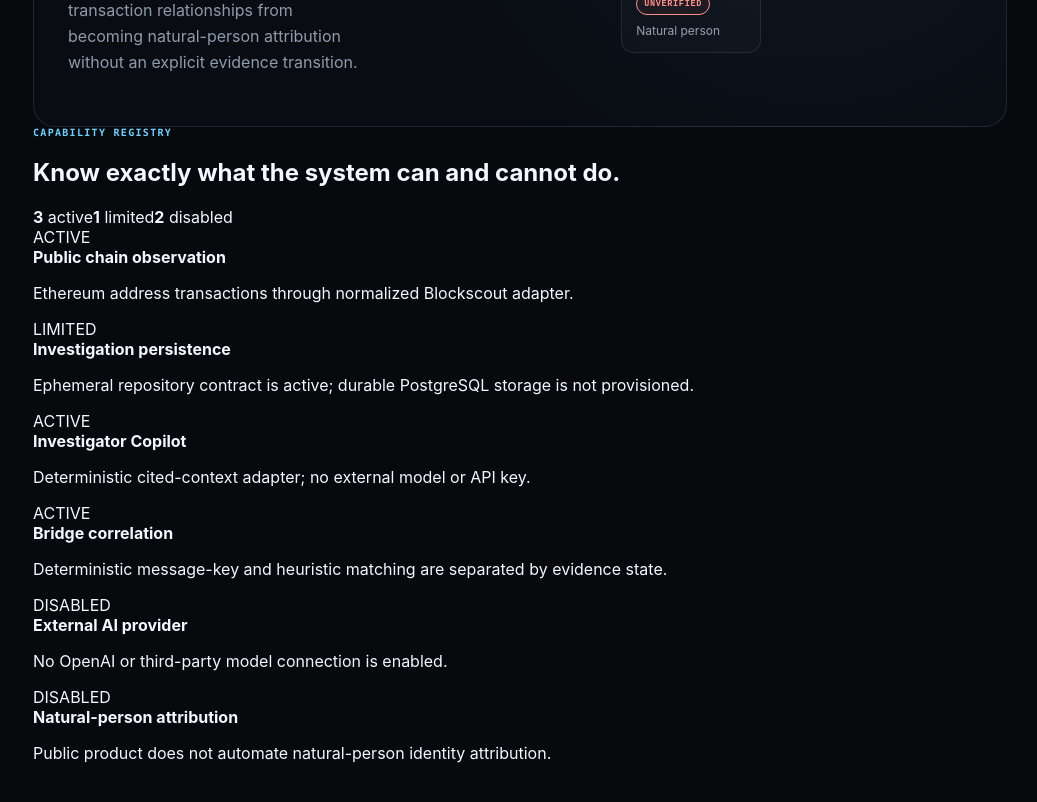
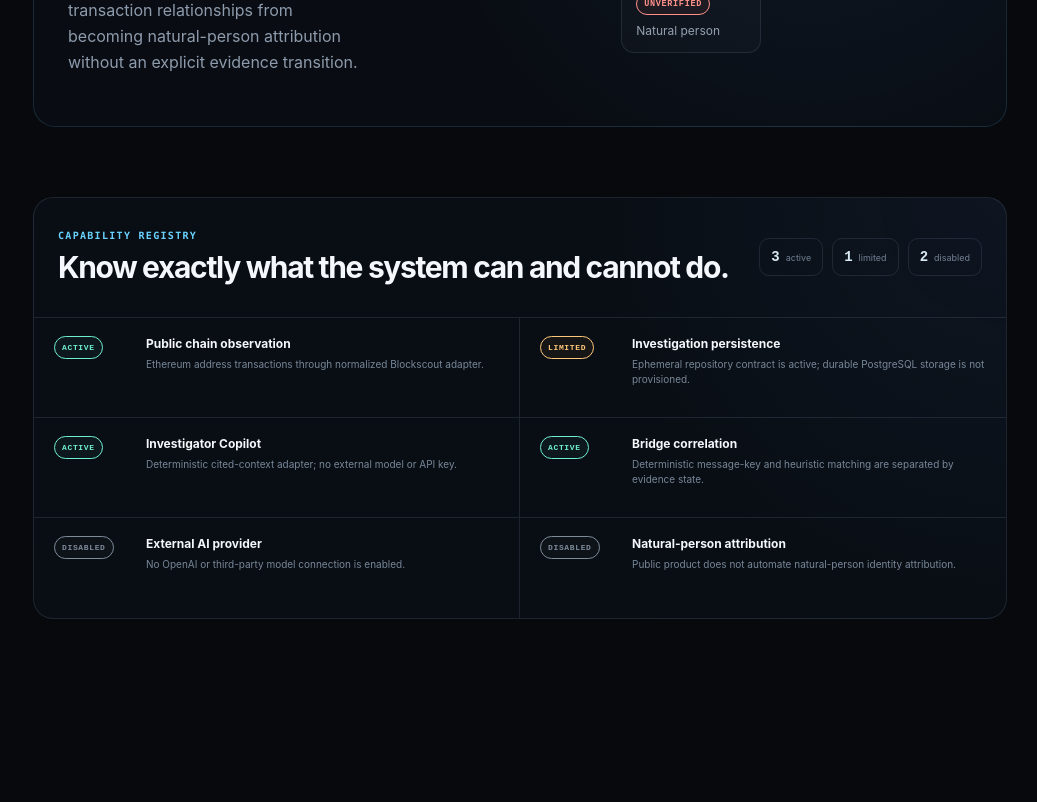
Before and after one commit to sapgun/nts-virtual-asset-tracking, a Next.js app: page / in a window 1280 px wide. Shown: the part 1640-2442 px from the top of the page, without its empty margins (243-1280 px from the left). After the commit the page ends 2339 px from the top, so only its background shows below. Built offline with nearby package versions, Linux system fonts and the light colour scheme.

Commit message:
feat(system): style capability registry

```diff
--- a/app/globals.css
+++ b/app/globals.css
@@ -2739,3 +2739,139 @@ button { color: inherit; }
     align-items: start;
   }
 }
+
+
+/* === CAPABILITY REGISTRY === */
+.capability-registry {
+  margin-top: 70px;
+  border: 1px solid var(--line);
+  border-radius: 20px;
+  overflow: hidden;
+  background:
+    radial-gradient(600px circle at 100% 0%, rgba(85, 135, 255, .06), transparent 70%),
+    rgba(11, 16, 23, .76);
+}
+
+.capability-head {
+  min-height: 120px;
+  display: grid;
+  grid-template-columns: minmax(0, 1fr) auto;
+  gap: 24px;
+  align-items: center;
+  padding: 22px 24px;
+  border-bottom: 1px solid var(--line);
+}
+
+.capability-head h2 {
+  margin: 8px 0 0;
+  font-size: 30px;
+  letter-spacing: -.045em;
+}
+
+.capability-counts {
+  display: flex;
+  gap: 9px;
+  flex-wrap: wrap;
+  justify-content: flex-end;
+}
+
+.capability-counts span {
+  min-height: 38px;
+  display: inline-flex;
+  align-items: center;
+  gap: 6px;
+  padding: 0 11px;
+  border: 1px solid var(--line);
+  border-radius: 10px;
+  color: #708093;
+  font-size: 9px;
+}
+
+.capability-counts b {
+  color: #d8e9f4;
+  font: 850 14px ui-monospace, monospace;
+}
+
+.capability-list {
+  display: grid;
+  grid-template-columns: repeat(2, 1fr);
+}
+
+.capability-list article {
+  min-height: 100px;
+  display: grid;
+  grid-template-columns: 78px 1fr;
+  gap: 14px;
+  align-items: start;
+  padding: 18px 20px;
+  border-right: 1px solid var(--line);
+  border-bottom: 1px solid var(--line);
+}
+
+.capability-list article:nth-child(2n) {
+  border-right: 0;
+}
+
+.capability-list article:nth-last-child(-n+2) {
+  border-bottom: 0;
+}
+
+.cap-state {
+  width: max-content;
+  min-height: 23px;
+  display: inline-flex;
+  align-items: center;
+  padding: 0 7px;
+  border: 1px solid currentColor;
+  border-radius: 999px;
+  font: 800 8px ui-monospace, monospace;
+  letter-spacing: .08em;
+}
+
+.cap-active {
+  color: #70efcf;
+  background: rgba(71, 208, 173, .05);
+}
+
+.cap-limited {
+  color: #ffc879;
+  background: rgba(255, 182, 75, .05);
+}
+
+.cap-disabled {
+  color: #7f8b9b;
+  background: rgba(128, 143, 160, .04);
+}
+
+.capability-list strong {
+  display: block;
+  font-size: 12px;
+}
+
+.capability-list p {
+  margin: 6px 0 0;
+  color: #788799;
+  font-size: 10px;
+  line-height: 1.5;
+}
+
+@media (max-width: 760px) {
+  .capability-head {
+    grid-template-columns: 1fr;
+  }
+  .capability-counts {
+    justify-content: flex-start;
+  }
+  .capability-list {
+    grid-template-columns: 1fr;
+  }
+  .capability-list article,
+  .capability-list article:nth-child(2n),
+  .capability-list article:nth-last-child(-n+2) {
+    border-right: 0;
+    border-bottom: 1px solid var(--line);
+  }
+  .capability-list article:last-child {
+    border-bottom: 0;
+  }
+}
```
